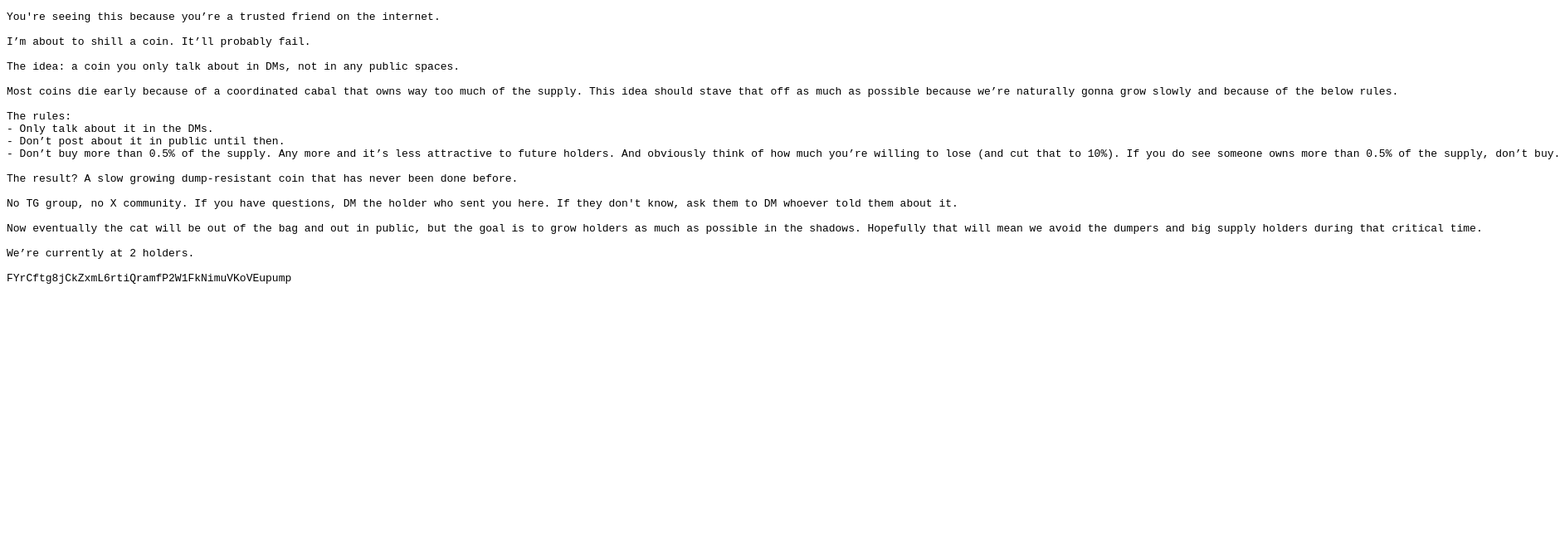
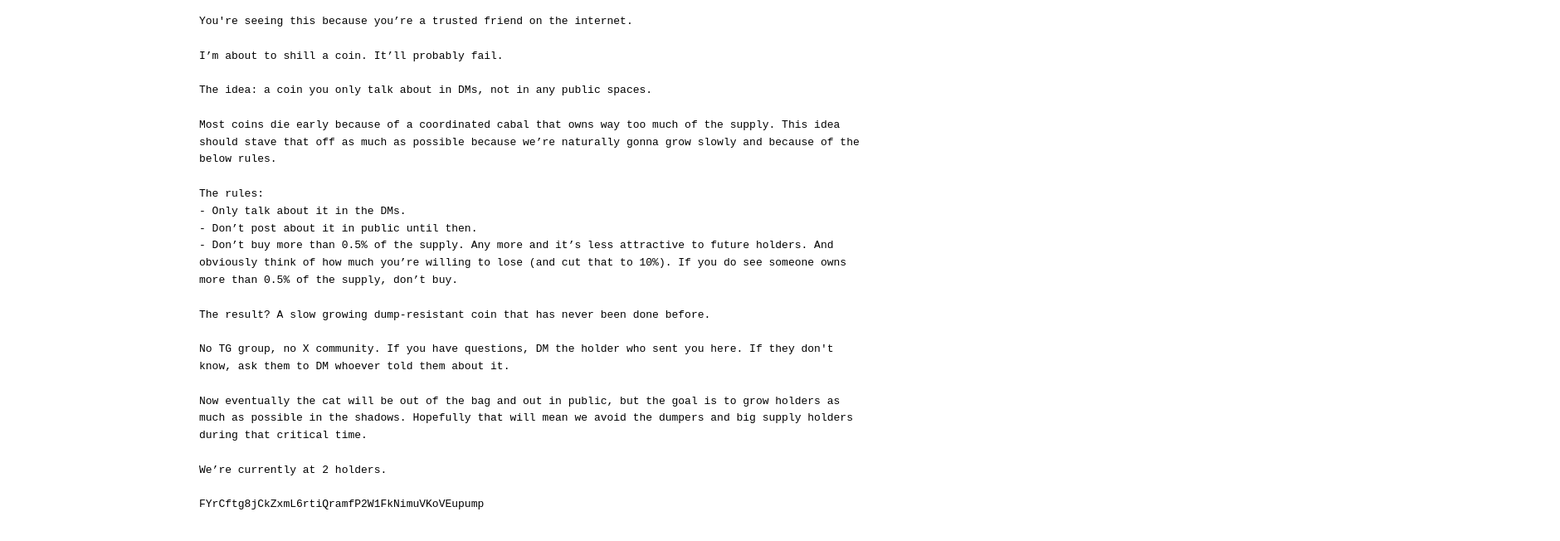
Before and after one commit to fyaishar/dmcoin, a plain HTML site: page index.html in a window 1280 px wide. Shown: the whole page at 83% size, 1880 px wide, since content can reach past the window. Drawn offline with Linux system fonts and the light colour scheme.

Commit message:
Update index.html

```diff
--- a/index.html
+++ b/index.html
@@ -2,7 +2,26 @@
 <html lang="en">
 <head>
   <meta charset="UTF-8">
+  <meta name="viewport" content="width=device-width, initial-scale=1">
   <title>dmcoin</title>
+  <style>
+    /* Ensure content isn’t flush to the edge on mobile */
+    body {
+      margin: 0;
+      padding: 1em;
+      font-family: system-ui, sans-serif;
+      line-height: 1.6;
+      max-width: 800px;
+      margin-left: auto;
+      margin-right: auto;
+    }
+    /* Allow the “pre” block to wrap long lines */
+    pre {
+      white-space: pre-wrap;       /* wrap text */
+      word-break: break-word;      /* break long words if needed */
+      margin: 0;                   /* remove default margins */
+    }
+  </style>
 </head>
 <body>
   <pre>
```
